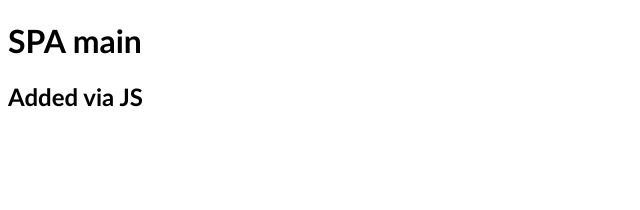
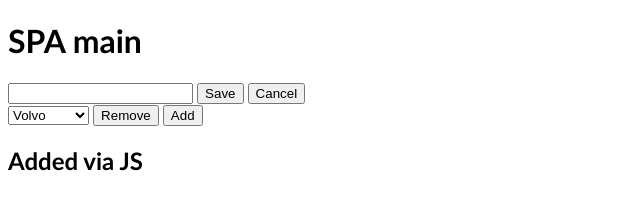
Before and after one commit to UniBreakfast/my-hub-app, a website: page public/spamain.html in a window 1280 px wide. Shown: the whole page, without its empty margins (0-640 px from the left). Drawn offline with Linux system fonts and the light colour scheme.

Commit message:
wip combobox

```diff
--- a/public/spamain.html
+++ b/public/spamain.html
@@ -4,9 +4,37 @@
   <meta charset="UTF-8">
   <title>SPA main</title>
   <link rel="stylesheet" href="spa.css">
+  <style>
+    .same {
+      width: 200px;
+      height: 2rem;
+      padding: .3rem;
+      box-sizing: border-box;
+    }
+  </style>
 </head>
 <body>
   <h1>SPA main</h1>
+
+  <div class="combo-select">
+    <div class="cs-input">
+      <input>
+      <button>Save</button>
+      <button>Cancel</button>
+    </div>
+
+    <div class="cs-select">
+      <select>
+        <option value="volvo">Volvo</option>
+        <option value="saab">Saab</option>
+        <option value="mercedes">Mercedes</option>
+        <option value="audi">Audi</option>
+      </select>
+      <button>Remove</button>
+      <button>Add</button>
+    </div>
+  </div>
+
   <script src="spaloader.js" type="module"></script>
 </body>
 </html>
```
Also changed, not shown: public/Components/ComboBox.js (added, +9 -0 lines).
